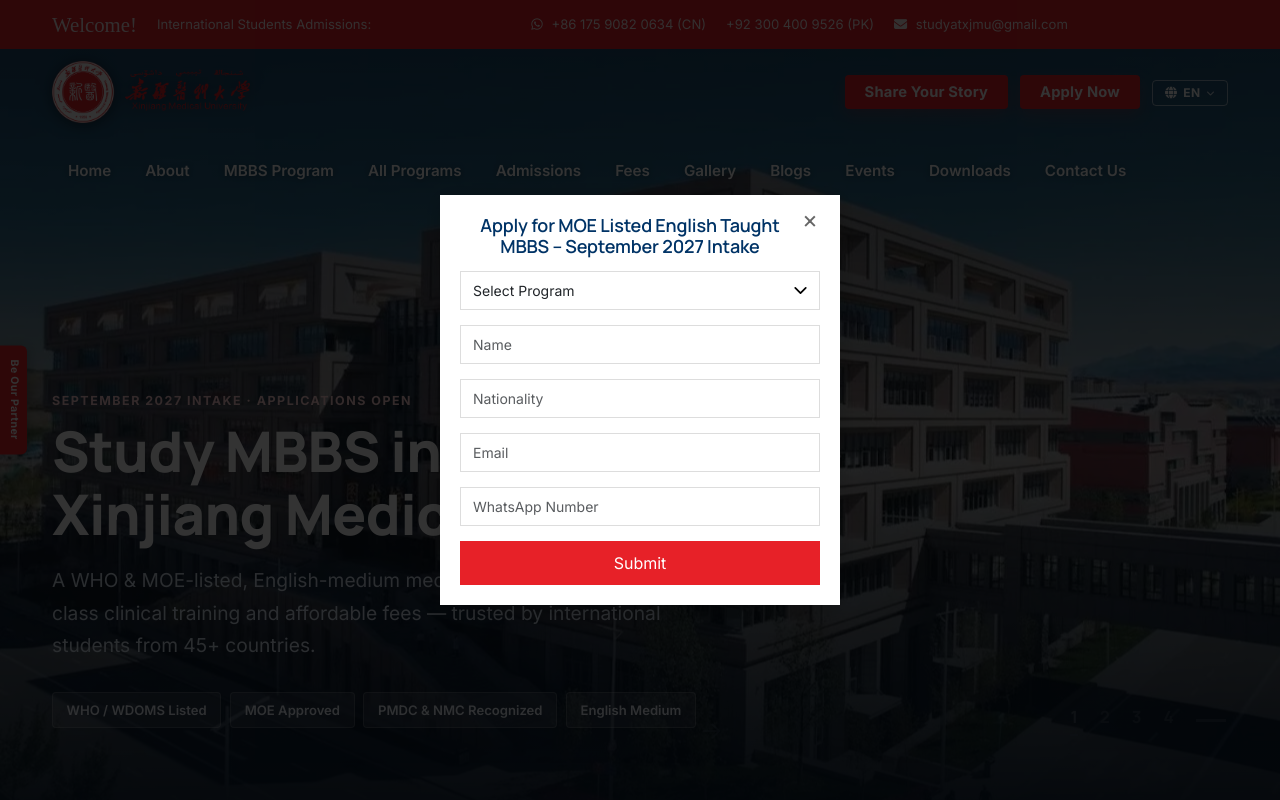
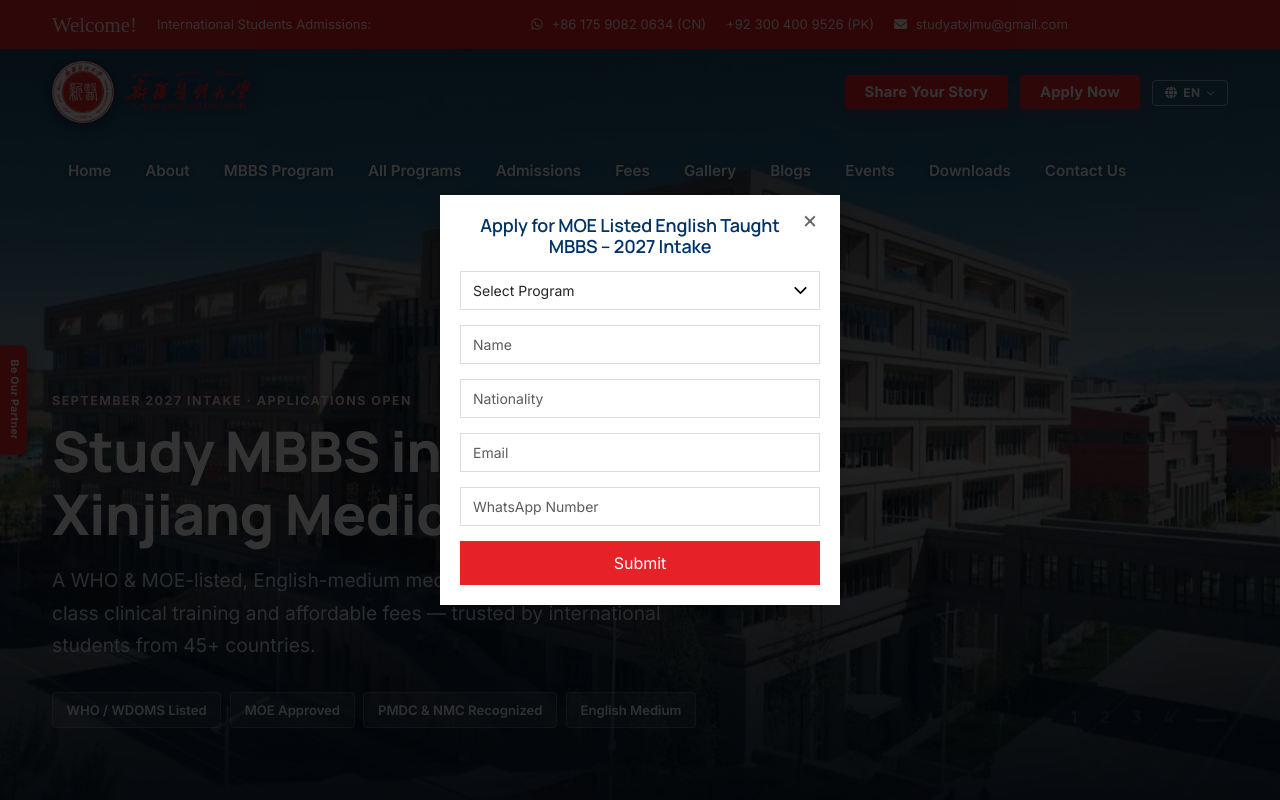
Before and after one commit to niaz8269/xjmu-online, a Laravel app: page / in a window 1280 px wide. Run offline with Laravel 12, Linux system fonts and the light colour scheme; data that the repository does not hold is empty; parts of the project's set-up code (start-up, migrations or seed data) failed here and were passed over; some libraries are stand-ins or nearby versions.

Commit message:
Homepage title 2027; popup title without month (en, zh, fr)
Co-Authored-By: Claude Sonnet 5.5 <noreply@anthropic.com>

```diff
--- a/config/public_pages.php
+++ b/config/public_pages.php
@@ -4,7 +4,7 @@
 // Moved out of the former legacy templates; consumed by the public page controllers (passed to layouts.site / partials.header).
 return [
     'home' => [
-        'page_title' => 'MBBS in China 2026 | Xinjiang Medical University',
+        'page_title' => 'MBBS in China 2027 | Xinjiang Medical University',
         'page_description' => 'Study MBBS in China at Xinjiang Medical University — WHO & MOE-listed, English-medium medical degree with affordable fees. Recognized by PMDC, NMC & WHO. Apply for the September 2026 intake.',
         'page_keywords' => 'MBBS in China, Xinjiang Medical University, XJMU, study medicine China, MBBS 2026, MBBS fees China, CSC scholarship, English medium MBBS, WHO recognized medical university China, MBBS for international students',
         'page_url' => 'https://xjmu.online/',
--- a/public/lang/en.json
+++ b/public/lang/en.json
@@ -170,7 +170,7 @@
   },
 
   "home": {
-    "modal_title": "Apply for MOE Listed English Taught MBBS – September 2027 Intake",
+    "modal_title": "Apply for MOE Listed English Taught MBBS – 2027 Intake",
     "select_program": "Select Program",
     "name_placeholder": "Name",
     "nationality_placeholder": "Nationality",
--- a/public/lang/fr.json
+++ b/public/lang/fr.json
@@ -170,7 +170,7 @@
   },
 
   "home": {
-    "modal_title": "Candidature MBBS en anglais homologué par le MoE – Promotion septembre 2027",
+    "modal_title": "Candidature MBBS en anglais homologué par le MoE – Promotion 2027",
     "select_program": "Sélectionner un programme",
     "name_placeholder": "Nom",
     "nationality_placeholder": "Nationalité",
--- a/public/lang/zh.json
+++ b/public/lang/zh.json
@@ -170,7 +170,7 @@
   },
 
   "home": {
-    "modal_title": "申请教育部认证英语授课MBBS — 2027年9月入学",
+    "modal_title": "申请教育部认证英语授课MBBS — 2027年入学",
     "select_program": "选择项目",
     "name_placeholder": "姓名",
     "nationality_placeholder": "国籍",
--- a/resources/views/pages/index.blade.php
+++ b/resources/views/pages/index.blade.php
@@ -19,7 +19,7 @@
     <div class="webinar-modal-content">
         <button class="webinar-close-btn" id="closeWebinarModal">&times;</button>
         <div class="webinar-header">
-            <h3 data-i18n="home.modal_title">Apply for MOE Listed English Taught MBBS – September 2027 Intake</h3>
+            <h3 data-i18n="home.modal_title">Apply for MOE Listed English Taught MBBS – 2027 Intake</h3>
         </div>
         <div class="webinar-details"></div>
         <form class="webinar-form" method="POST" action="">
```
